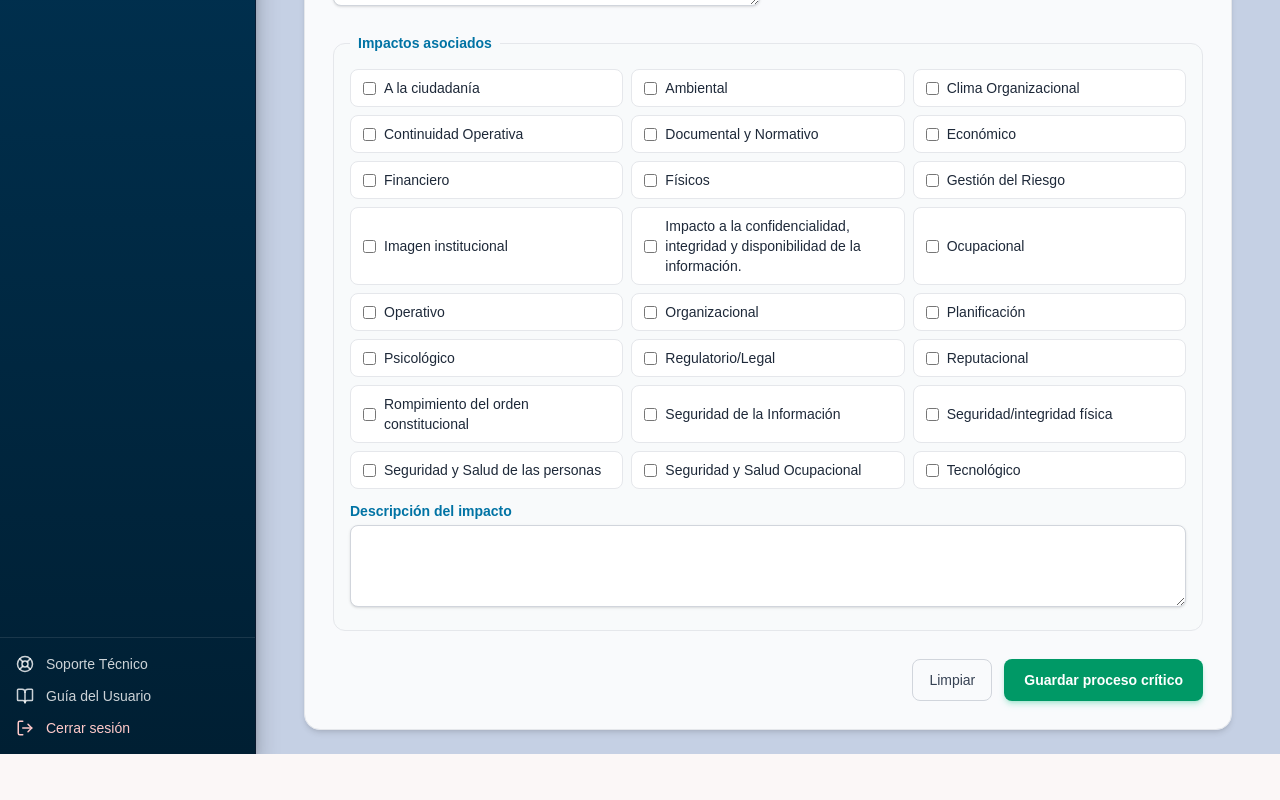
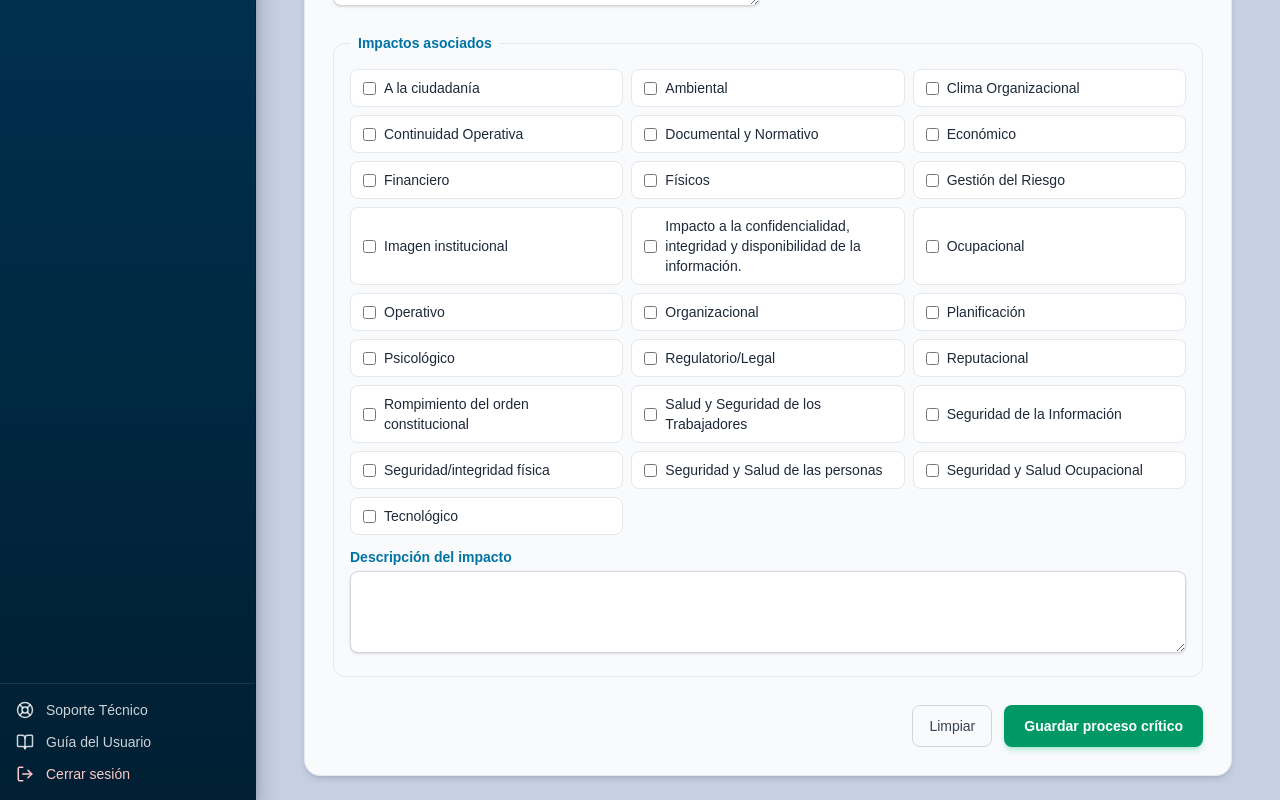
Before and after one commit to KevHernandez09/AnalisisBia, a Next.js app: page /proceso-critico in a window 1280 px wide. Shown: the part 1782-2582 px from the top of the page. Before the commit the page ends 2536 px from the top, so only its background shows below. Built offline with nearby package versions, Linux system fonts and the light colour scheme.

Commit message:
update impacts

```diff
--- a/src/app/(private)/proceso-critico/page.tsx
+++ b/src/app/(private)/proceso-critico/page.tsx
@@ -87,6 +87,7 @@ const tiposImpactoCat = [
   "Regulatorio/Legal",
   "Reputacional",
   "Rompimiento del orden constitucional",
+  "Salud y Seguridad de los Trabajadores",
   "Seguridad de la Información",
   "Seguridad/integridad física",
   "Seguridad y Salud de las personas",
```
